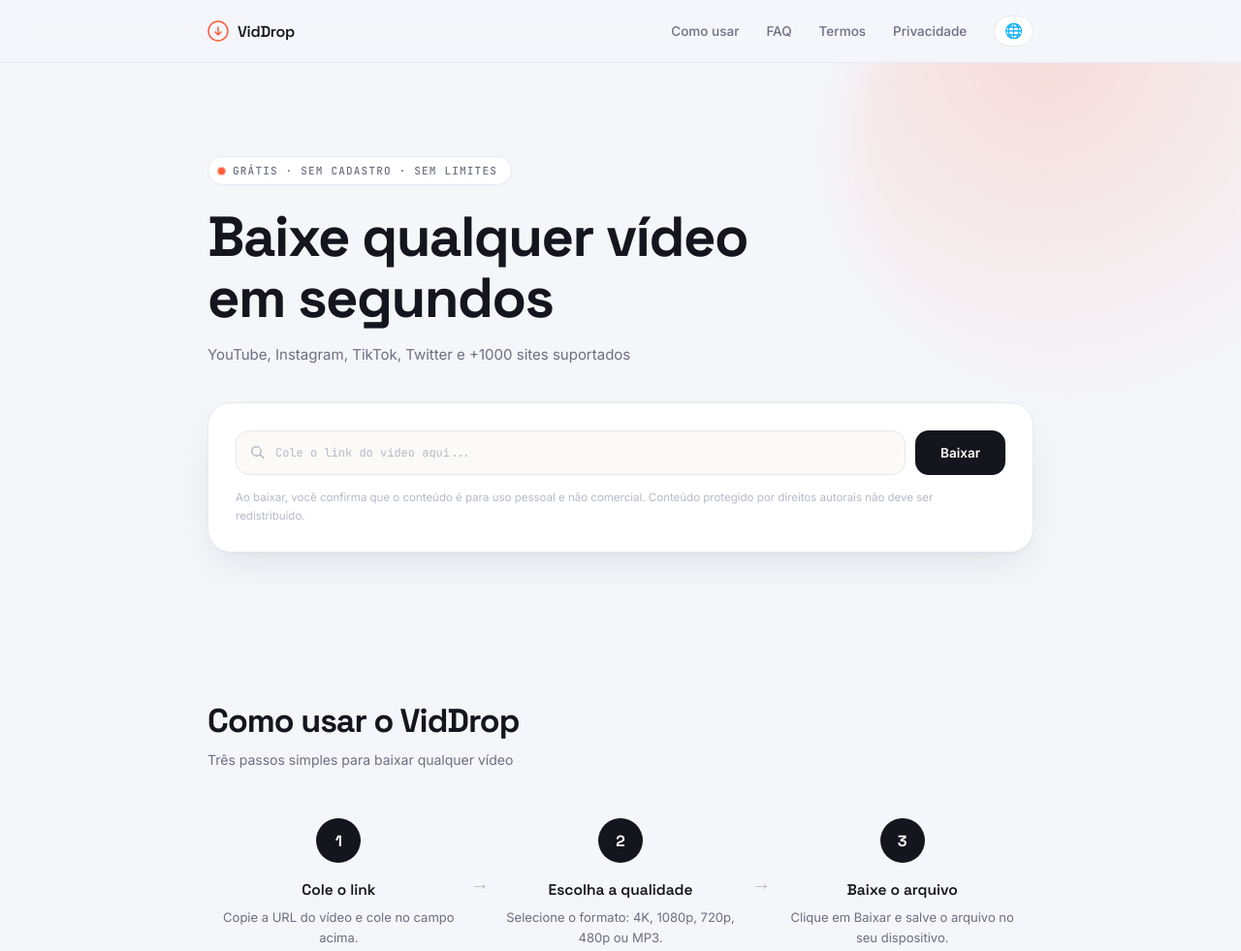
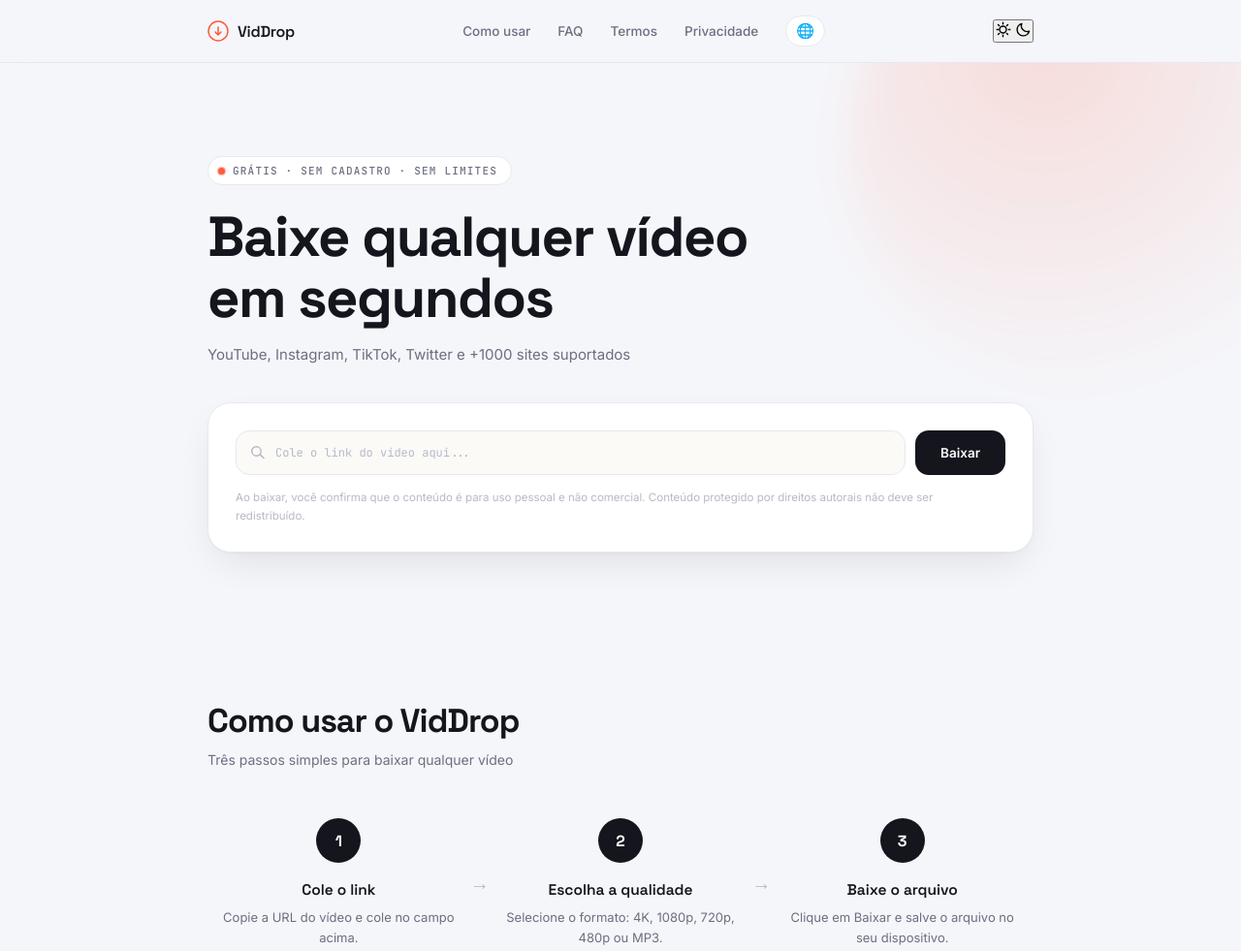
Before and after one commit to 1luckzz/2viddrop, a website: page public/index.html in a window 1280 px wide. Shown: the top 981 px of the page at 97% size. Drawn offline with Linux system fonts and the light colour scheme.

Commit message:
Update index.html

```diff
--- a/public/index.html
+++ b/public/index.html
@@ -5,6 +5,13 @@
   <meta name="viewport" content="width=device-width, initial-scale=1.0" />
   <meta name="description" content="VidDrop — Baixe vídeos do YouTube, Instagram, TikTok e +1000 sites gratuitamente." />
   <title>VidDrop — Baixador de Vídeos Grátis</title>
+  <script>
+    (function() {
+      var saved = localStorage.getItem('viddrop-theme');
+      var theme = saved || (window.matchMedia('(prefers-color-scheme: dark)').matches ? 'dark' : 'light');
+      document.documentElement.setAttribute('data-theme', theme);
+    })();
+  </script>
   <link rel="preconnect" href="https://fonts.googleapis.com" />
   <link rel="preconnect" href="https://fonts.gstatic.com" crossorigin />
   <link href="https://fonts.googleapis.com/css2?family=Inter:wght@300;400;500;600&family=JetBrains+Mono:wght@400;500&family=Space+Grotesk:wght@500;600;700&display=swap" rel="stylesheet" />
@@ -34,6 +41,15 @@
           </div>
         </div>
       </nav>
+      <button class="theme-toggle" id="themeToggle" onclick="toggleTheme()" aria-label="Alternar tema claro/escuro">
+        <svg class="icon-sun" width="17" height="17" viewBox="0 0 17 17" fill="none">
+          <circle cx="8.5" cy="8.5" r="3.5" stroke="currentColor" stroke-width="1.4"/>
+          <path d="M8.5 1.2v1.6M8.5 14.2v1.6M15.8 8.5h-1.6M3.9 8.5H2.2M13.5 3.5l-1.1 1.1M4.6 12.4l-1.1 1.1M13.5 13.5l-1.1-1.1M4.6 4.6L3.5 3.5" stroke="currentColor" stroke-width="1.4" stroke-linecap="round"/>
+        </svg>
+        <svg class="icon-moon" width="17" height="17" viewBox="0 0 17 17" fill="none">
+          <path d="M14.5 10.2A6 6 0 0 1 6.8 2.5a6.3 6.3 0 1 0 7.7 7.7z" stroke="currentColor" stroke-width="1.4" stroke-linejoin="round"/>
+        </svg>
+      </button>
       <button class="nav-toggle" onclick="toggleMenu()" aria-label="Menu">
         <span></span><span></span><span></span>
       </button>
@@ -250,6 +266,13 @@
   <script src="app.js"></script>
   <script>
     function toggleMenu() { document.getElementById('mobileMenu').classList.toggle('open'); }
+    function toggleTheme() {
+      const html = document.documentElement;
+      const current = html.getAttribute('data-theme');
+      const next = current === 'dark' ? 'light' : 'dark';
+      html.setAttribute('data-theme', next);
+      localStorage.setItem('viddrop-theme', next);
+    }
     function clearInput() {
       document.getElementById('urlInput').value = '';
       document.getElementById('clearBtn').style.display = 'none';
```
